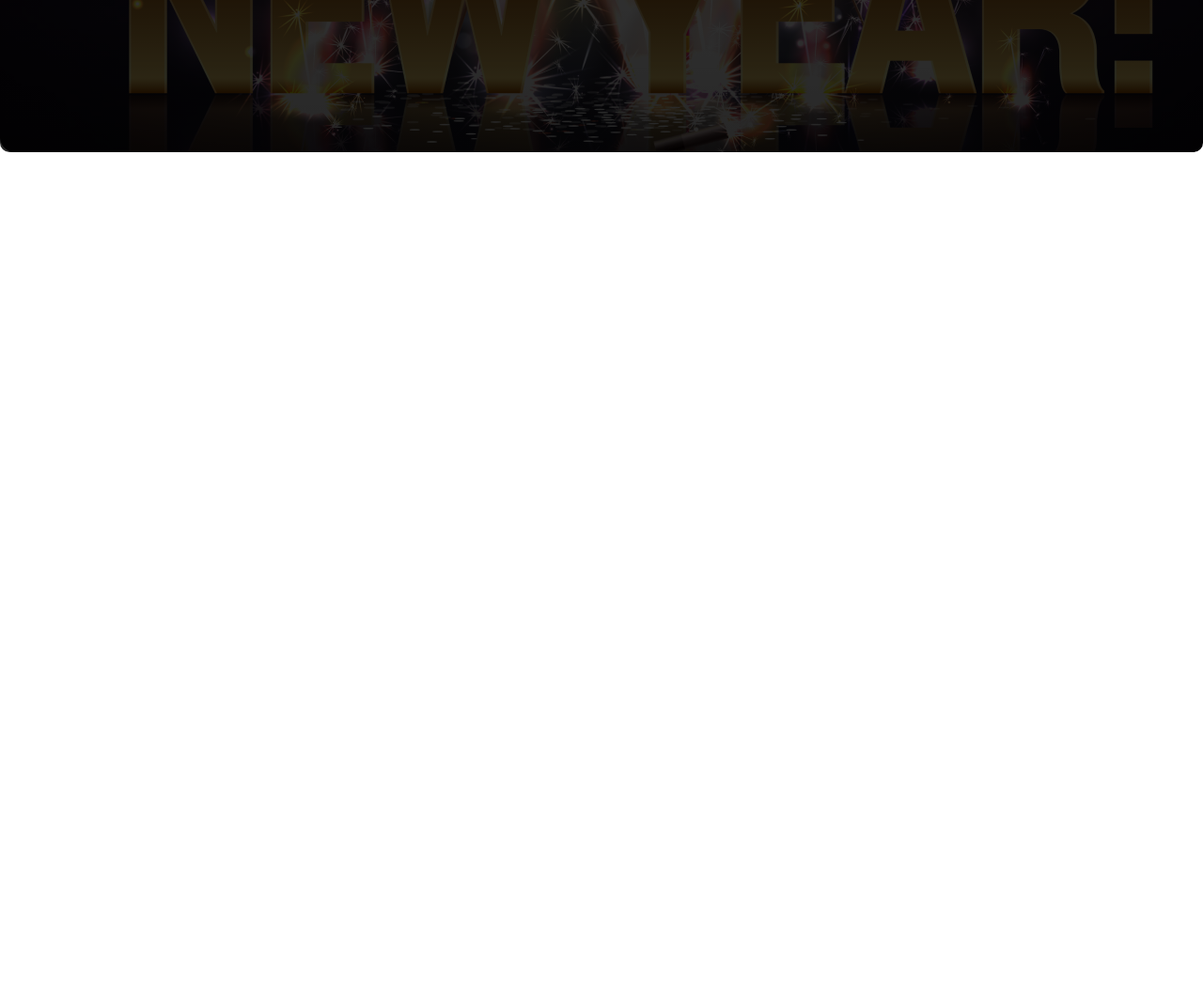
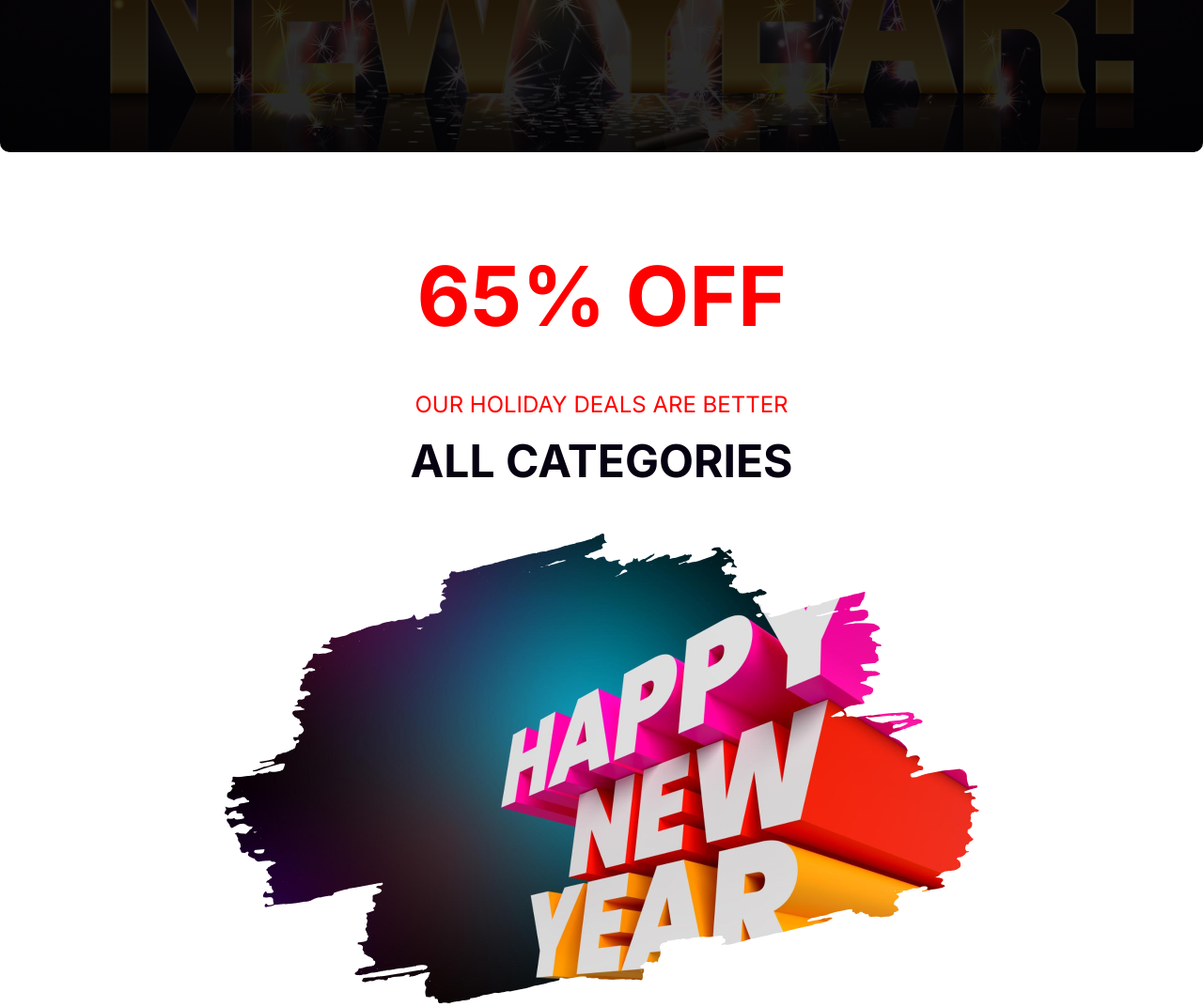
Before and after one commit to masuddrak/New-Year, a plain HTML site: page index.html in a window 1280 px wide. Shown: the part 538-1610 px from the top of the page at 94% size. Before the commit the page ends 800 px from the top, so only its background shows below. Drawn offline with Linux system fonts and the light colour scheme.

Commit message:
added discount section

```diff
--- a/css/style.css
+++ b/css/style.css
@@ -1,38 +1,74 @@
-*{
-    font-family: 'Merriweather', serif;
+* {
+    font-family: 'Merriweather', 'Inter', sans-serif;
     margin: 0;
     padding: 0;
     box-sizing: border-box;
 }
+
 /* common class */
-.container{
+.container {
     max-width: 1320px;
     margin: auto;
 }
+
+.banner ,.discount{
+    margin-top: 100px;
+}
 /* banner */
-.banner{
-   margin-top: 100px;
-}
-.banner_container{
+.banner_container {
     background-image: linear-gradient(to top, rgba(0, 0, 0, 0.849), rgba(0, 0, 0, 0.73)),
-    url('../img/Banner\ Image.png');
-
+        url('../img/Banner\ Image.png');
+    background-position: center;
+    background-repeat: no-repeat;
+    background-size: cover;
     color: #fff;
     text-align: center;
     height: 600px;
     display: flex;
     flex-direction: column;
-   align-items: center;
-   justify-content: center;
-   border-radius: 10px;
+    align-items: center;
+    justify-content: center;
+    border-radius: 10px;
 }
-.banner_container h3{
+
+.banner_container h3 {
     font-size: 32px;
     font-weight: 400;
 }
-.banner_container h2{
+
+.banner_container h2 {
     margin-top: 5px;
     font-size: 72px;
     font-weight: 900;
-    line-height: 95px; /* 131.944% */
+    line-height: 95px;
+    /* 131.944% */
 }
+
+/* discount section */
+.discount_container {
+    text-align: center;
+}
+
+.discount_container h1 {
+    color: #F00;
+    font-family: Inter;
+    font-size: 88px;
+    font-weight: 700;
+}
+
+.discount_container h4 {
+    color: #F00;
+    font-family: Inter;
+    font-size: 24px;
+    font-weight: 500;
+    margin: 48px 0 16px 0;
+}
+.discount_container h2 {
+    color: #070211;
+    font-family: Inter;
+    font-size: 48px;
+    font-weight: 700;
+}
+.discount_container img {
+    margin-top: 48px;
+}
--- a/index.html
+++ b/index.html
@@ -8,18 +8,28 @@
     <!-- google font -->
     <link rel="preconnect" href="https://fonts.googleapis.com">
     <link rel="preconnect" href="https://fonts.gstatic.com" crossorigin>
-    <link href="https://fonts.googleapis.com/css2?family=Merriweather:wght@400;700;900&display=swap" rel="stylesheet">
+    <link href="https://fonts.googleapis.com/css2?family=Inter:wght@400;700&family=Merriweather:wght@400;700;900&display=swap" rel="stylesheet">
     <!-- main css -->
     <link rel="stylesheet" href="./css/style.css">
 </head>
 
 <body>
+    <!-- banner -->
     <section class="banner">
         <article class="container banner_container">
             <h3>Happy New Year</h3>
             <h2>New Year Party <br> Celebration</h2>
         </article>
     </section>
+    <!-- discunt section -->
+    <section class="discount">
+        <article class="container discount_container">
+            <h1>65% OFF</h1>
+            <h4>OUR HOLIDAY DEALS ARE BETTER</h4>
+            <h2>ALL CATEGORIES</h2>
+            <img src="./img/New Year Photo.png" alt="new year photo">
+        </article>
+    </section>
 </body>
 
 </html>
```
